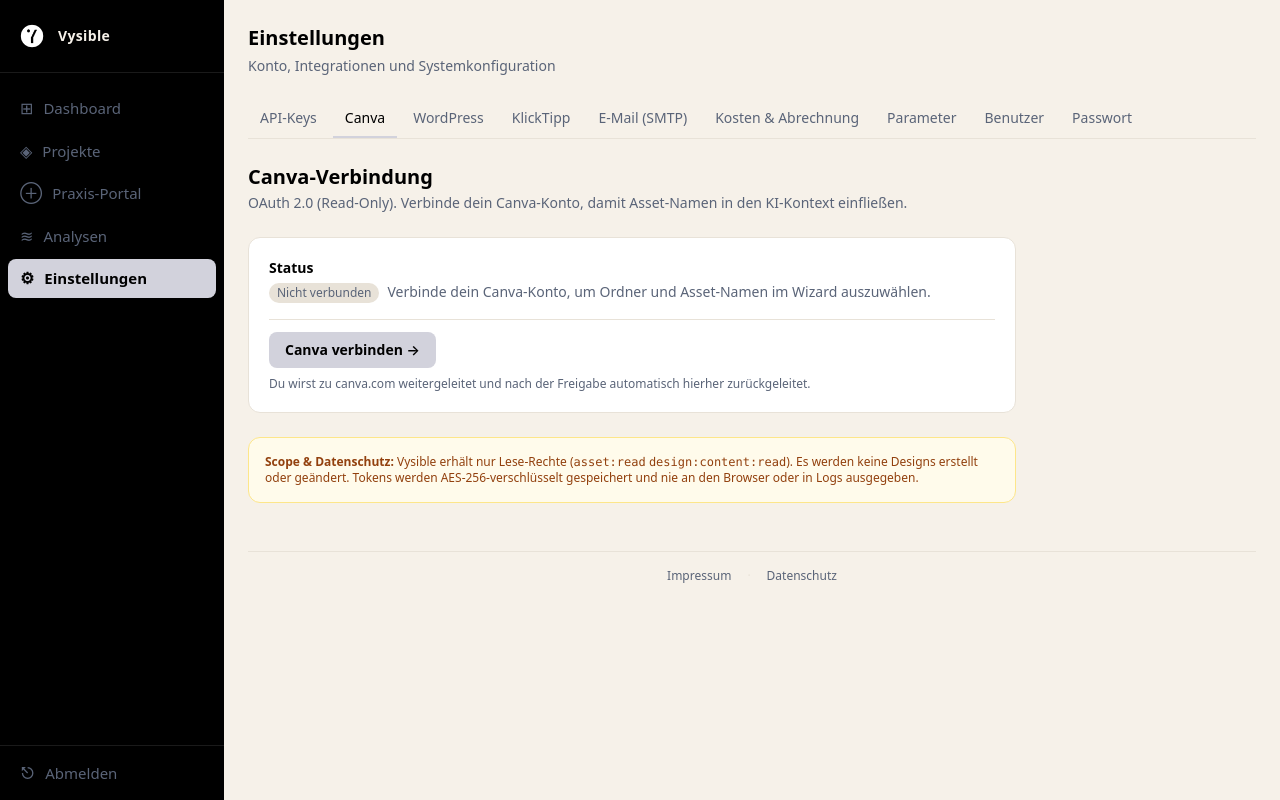
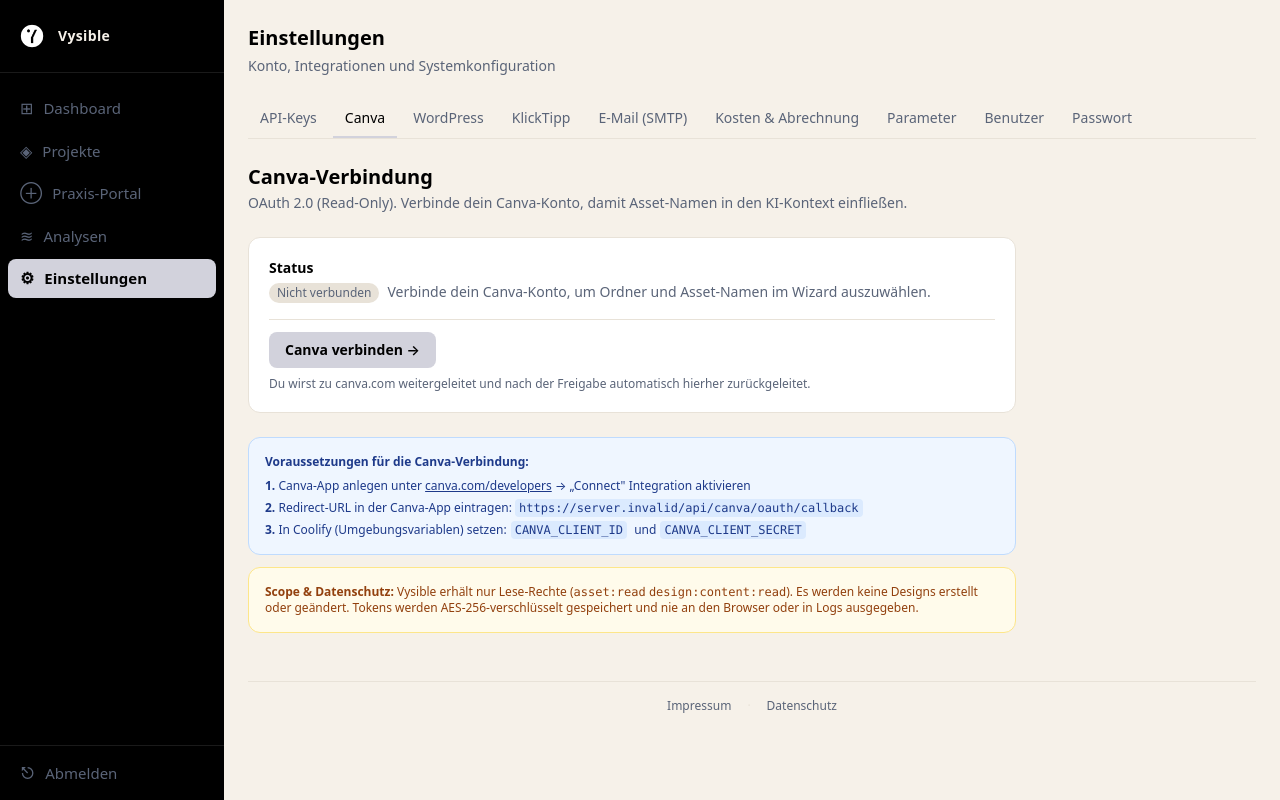
Before and after one commit to Vysible/Content, a Next.js app: page /settings/canva in a window 1280 px wide. Built offline with nearby package versions, Linux system fonts and the light colour scheme; no server answers; the database is empty; sample sign-in values are in the browser's storage.

Commit message:
fix(canva): Bessere Fehlermeldungen + Einrichtungsanleitung auf Canva-Settings-Seite
Co-Authored-By: Claude Sonnet 4.6 <noreply@anthropic.com>
Claude-Session: https://claude.ai/code/session_01XL4abzED2SJXXYqUn5Gk1D

```diff
--- a/app/(dashboard)/settings/canva/page.tsx
+++ b/app/(dashboard)/settings/canva/page.tsx
@@ -4,9 +4,9 @@ import { getCanvaConnectionStatus } from '@/lib/canva/auth'
 import { CanvaDisconnectButton } from './CanvaDisconnectButton'
 
 const ERROR_MESSAGES: Record<string, string> = {
-  oauth_init_failed: 'OAuth-Flow konnte nicht initialisiert werden. Bitte erneut versuchen.',
+  oauth_init_failed: 'OAuth-Flow konnte nicht gestartet werden. Prüfe ob CANVA_CLIENT_ID und CANVA_CLIENT_SECRET in den Umgebungsvariablen gesetzt sind.',
   missing_code_or_state: 'Canva hat den OAuth-Flow ohne Code/State abgebrochen.',
-  token_exchange_failed: 'Der Token-Austausch mit Canva ist fehlgeschlagen.',
+  token_exchange_failed: 'Der Token-Austausch mit Canva ist fehlgeschlagen. Prüfe ob die Redirect-URL in der Canva-App korrekt eingetragen ist.',
   access_denied: 'Zugriff von Canva-Seite verweigert.',
 }
 
@@ -93,7 +93,27 @@ export default async function CanvaSettingsPage({ searchParams }: CanvaSettingsP
         )}
       </div>
 
-      <div className="mt-6 p-4 bg-amber-50 border border-amber-200 rounded-xl text-xs text-amber-800">
+      <div className="mt-6 p-4 bg-blue-50 border border-blue-200 rounded-xl text-xs text-blue-900 space-y-2">
+        <p className="font-semibold">Voraussetzungen für die Canva-Verbindung:</p>
+        <ol className="space-y-1.5 list-none">
+          <li><span className="font-bold">1.</span> Canva-App anlegen unter{' '}
+            <a href="https://www.canva.com/developers/" target="_blank" rel="noopener noreferrer" className="underline">
+              canva.com/developers
+            </a>{' '}→ „Connect" Integration aktivieren
+          </li>
+          <li><span className="font-bold">2.</span> Redirect-URL in der Canva-App eintragen:{' '}
+            <code className="font-mono bg-blue-100 px-1 py-0.5 rounded">
+              {process.env.NEXTAUTH_URL ?? 'https://deine-domain.de'}/api/canva/oauth/callback
+            </code>
+          </li>
+          <li><span className="font-bold">3.</span> In Coolify (Umgebungsvariablen) setzen:
+            <code className="font-mono bg-blue-100 px-1 py-0.5 rounded mx-1">CANVA_CLIENT_ID</code> und
+            <code className="font-mono bg-blue-100 px-1 py-0.5 rounded ml-1">CANVA_CLIENT_SECRET</code>
+          </li>
+        </ol>
+      </div>
+
+      <div className="mt-3 p-4 bg-amber-50 border border-amber-200 rounded-xl text-xs text-amber-800">
         <strong>Scope &amp; Datenschutz:</strong> Vysible erhält nur Lese-Rechte
         (<code className="font-mono">asset:read</code>{' '}
         <code className="font-mono">design:content:read</code>). Es werden keine
```
